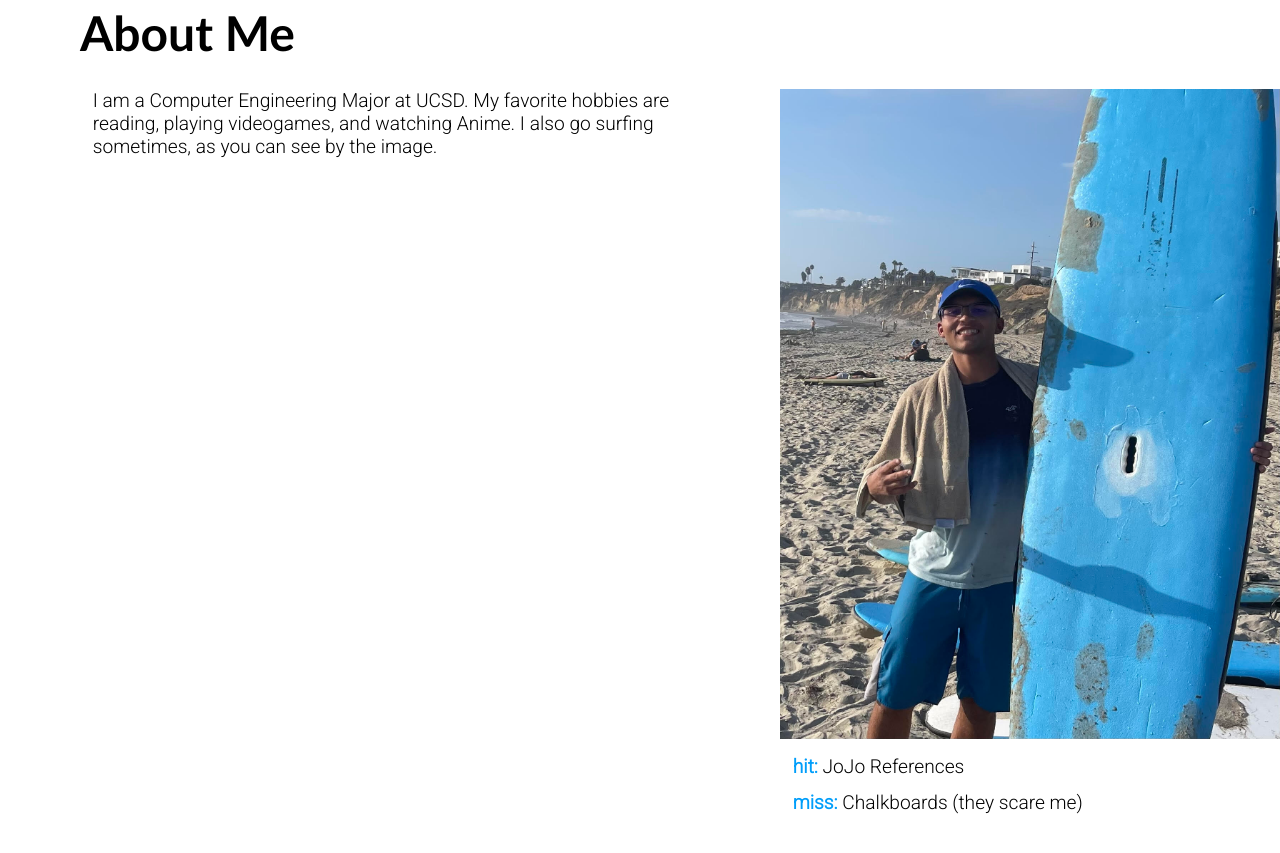
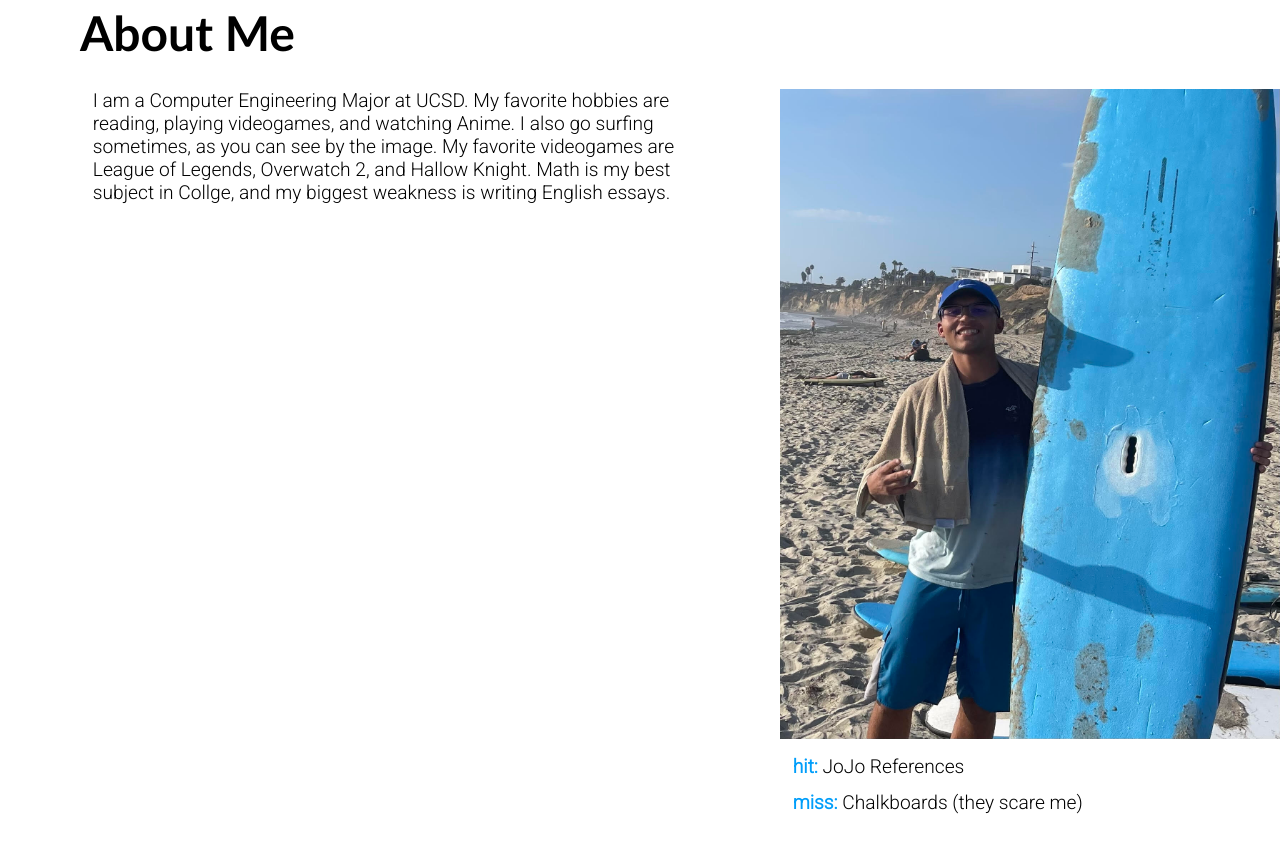
Before and after one commit to TristonBabers/TristonBabers.github.io, a plain HTML site: page index.html in a window 1280 px wide. Shown: the part 848-1701 px from the top of the page. Drawn offline with Linux system fonts and the light colour scheme.

Commit message:
Updated Resume and Added more to About

```diff
--- a/index.html
+++ b/index.html
@@ -63,7 +63,7 @@
         <p><em>hit:</em> JoJo References</p>
         <p><em>miss:</em> Chalkboards (they scare me)</p>
     </aside>
-    <p>I am a Computer Engineering Major at UCSD. My favorite hobbies are reading, playing videogames, and watching Anime. I also go surfing sometimes, as you can see by the image.</p>
+    <p>I am a Computer Engineering Major at UCSD. My favorite hobbies are reading, playing videogames, and watching Anime. I also go surfing sometimes, as you can see by the image. My favorite videogames are League of Legends, Overwatch 2, and Hallow Knight. Math is my best subject in Collge, and my biggest weakness is writing English essays.</p>
 </section>
 <br>
 <section id="resume">
```
Also changed, not shown: 1 other file.
